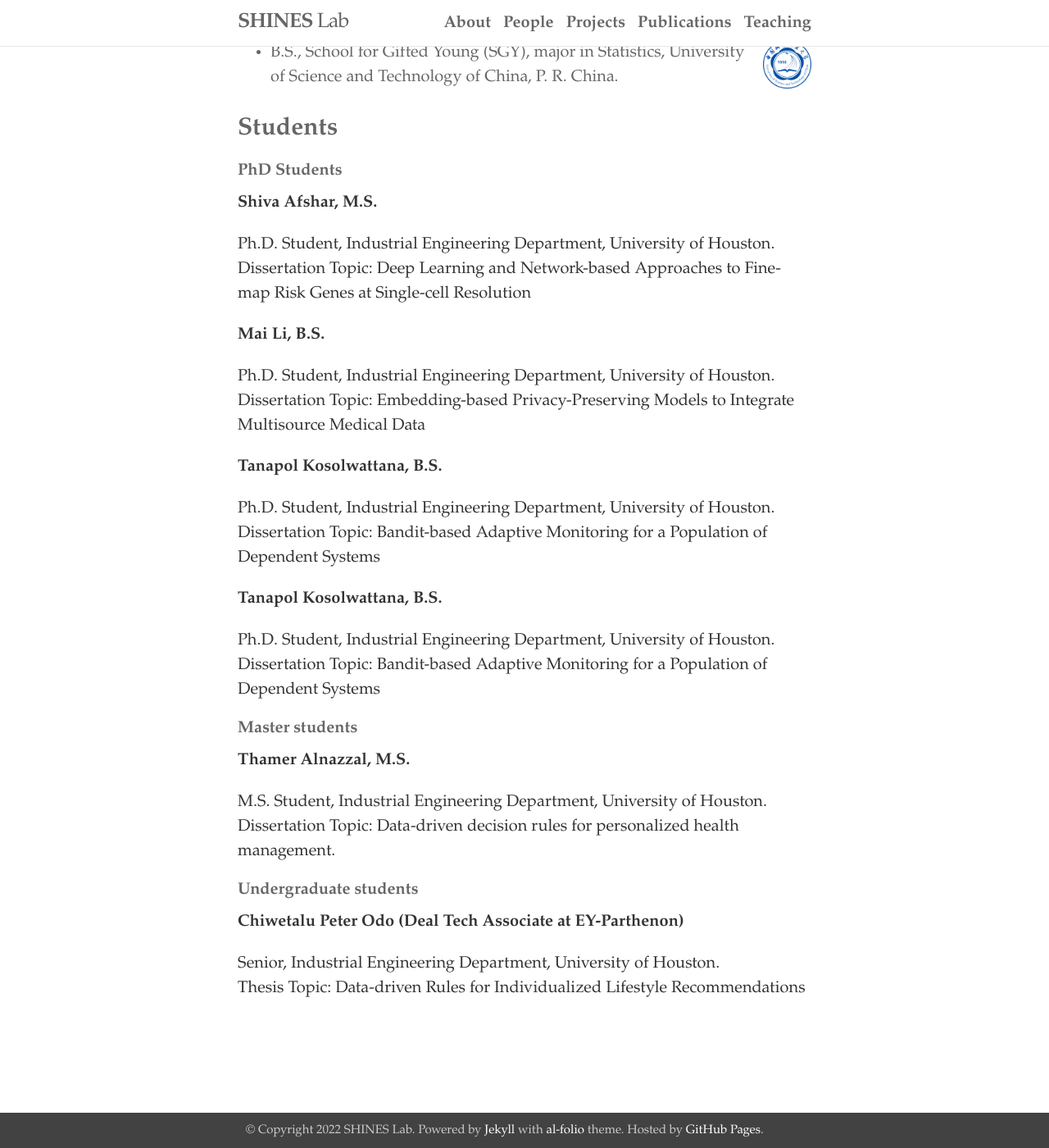
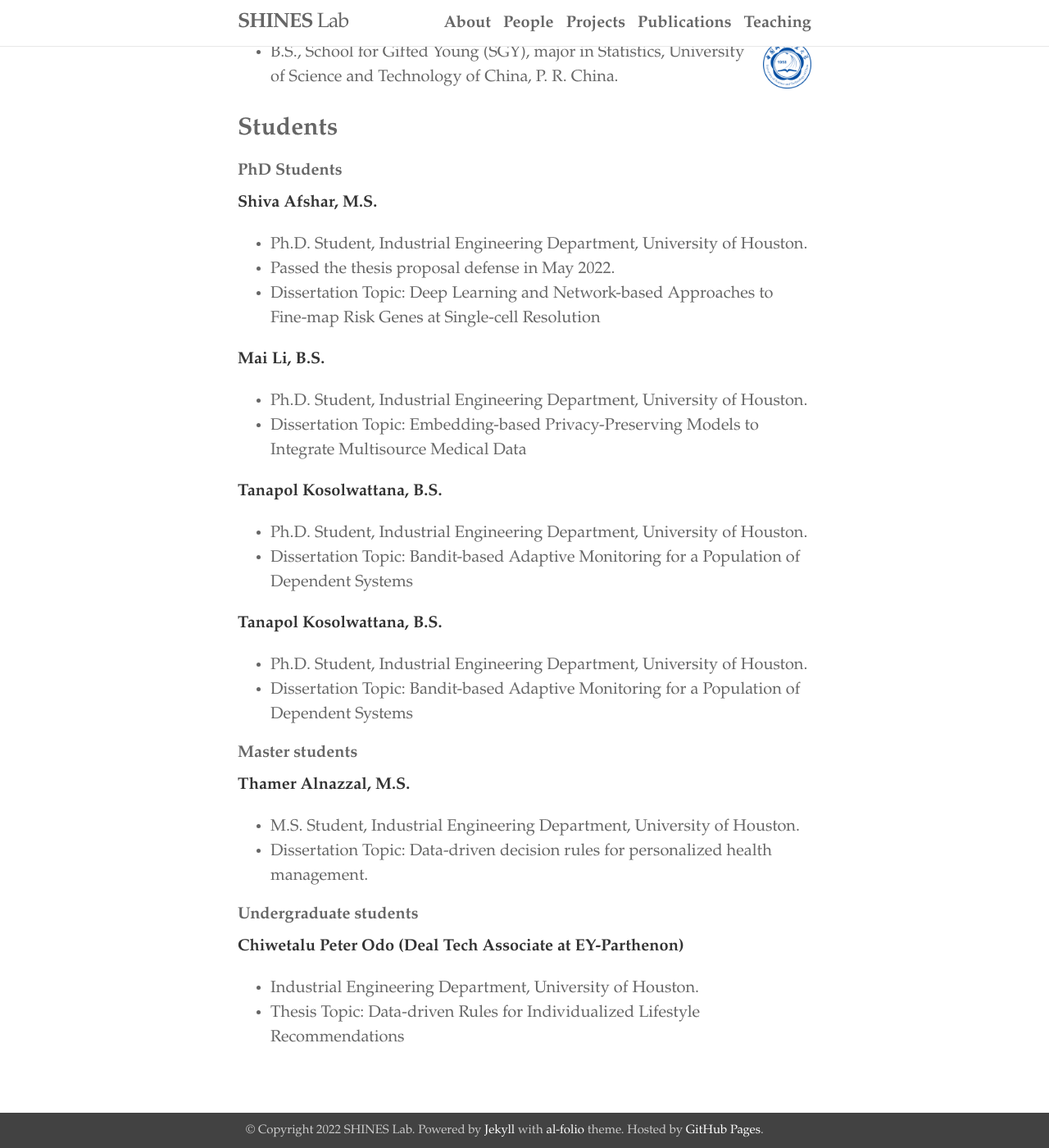
Before and after one commit to shines-lab/shines-lab.github.io, a Jekyll site: the page built from _pages/people.md, in a window 1280 px wide and 1400 px high, scrolled down 602 px. Shown: the whole window at 82% size. Built offline with Jekyll 4.4.1, drawn with Linux system fonts in a browser that asks for light colours.

Commit message:
Update people.md

```diff
--- a/_pages/people.md
+++ b/_pages/people.md
@@ -33,16 +33,17 @@ Assistant Professor, Industrial Engineering Department, University of Houston.
 **Shiva Afshar, M.S.**
 
 
-Ph.D. Student, Industrial Engineering Department, University of Houston.
-Dissertation Topic: Deep Learning and Network-based Approaches to Fine-map Risk Genes at Single-cell Resolution
+* Ph.D. Student, Industrial Engineering Department, University of Houston.
+* Passed the thesis proposal defense in May 2022.
+* Dissertation Topic: Deep Learning and Network-based Approaches to Fine-map Risk Genes at Single-cell Resolution
 
 
 
 
 **Mai Li, B.S.**
 
-Ph.D. Student, Industrial Engineering Department, University of Houston.
-Dissertation Topic: Embedding-based Privacy-Preserving Models to Integrate Multisource Medical Data
+* Ph.D. Student, Industrial Engineering Department, University of Houston.
+* Dissertation Topic: Embedding-based Privacy-Preserving Models to Integrate Multisource Medical Data
 
 
 
@@ -50,8 +51,8 @@ Dissertation Topic: Embedding-based Privacy-Preserving Models to Integrate Multi
 **Tanapol Kosolwattana, B.S.**
 
 
-Ph.D. Student, Industrial Engineering Department, University of Houston.
-Dissertation Topic: Bandit-based Adaptive Monitoring for a Population of Dependent Systems
+* Ph.D. Student, Industrial Engineering Department, University of Houston.
+* Dissertation Topic: Bandit-based Adaptive Monitoring for a Population of Dependent Systems
 
 
 
@@ -59,8 +60,8 @@ Dissertation Topic: Bandit-based Adaptive Monitoring for a Population of Depende
 **Tanapol Kosolwattana, B.S.**
 
 
-Ph.D. Student, Industrial Engineering Department, University of Houston.
-Dissertation Topic: Bandit-based Adaptive Monitoring for a Population of Dependent Systems
+* Ph.D. Student, Industrial Engineering Department, University of Houston.
+* Dissertation Topic: Bandit-based Adaptive Monitoring for a Population of Dependent Systems
 
 
 
@@ -68,12 +69,12 @@ Dissertation Topic: Bandit-based Adaptive Monitoring for a Population of Depende
 
 **Thamer Alnazzal, M.S.**
 
-M.S. Student, Industrial Engineering Department, University of Houston.
-Dissertation Topic: Data-driven decision rules for personalized health management.
+* M.S. Student, Industrial Engineering Department, University of Houston.
+* Dissertation Topic: Data-driven decision rules for personalized health management.
 
 
 #### **Undergraduate students**
 **Chiwetalu Peter Odo (Deal Tech Associate at EY-Parthenon)**
 
-Senior, Industrial Engineering Department, University of Houston.
-Thesis Topic: Data-driven Rules for Individualized Lifestyle Recommendations
+* Industrial Engineering Department, University of Houston.
+* Thesis Topic: Data-driven Rules for Individualized Lifestyle Recommendations
```
